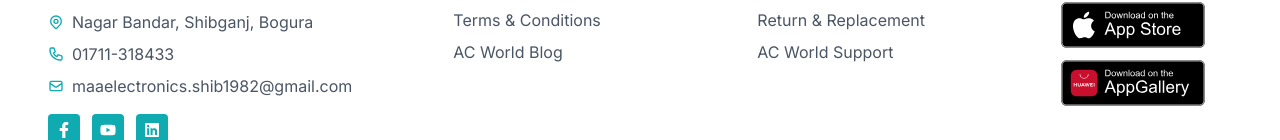
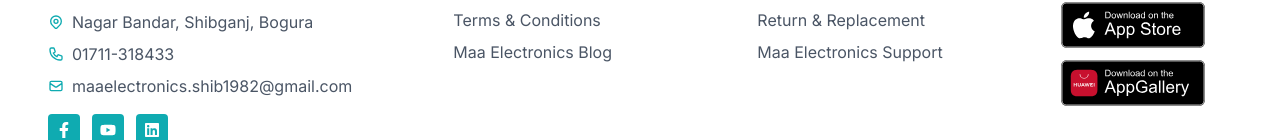
Before and after one commit to iamnafiz10/ma-electronics, a Next.js app: page /user/dashboard in a window 1280 px wide. Shown: the part 1015-1155 px from the top of the page. Built offline with nearby package versions, Linux system fonts and the light colour scheme.

Commit message:
Footer Link added

```diff
--- a/app/(main)/components/Footer.tsx
+++ b/app/(main)/components/Footer.tsx
@@ -50,13 +50,13 @@ function Footer() {
                                 <span className="absolute bottom-0 left-0 w-1/4 border-b-2 border-primary"></span>
                             </h3>
                             <ul className="space-y-2 text-gray-600">
-                                <li><Link href="#" className="hover:text-primary transition-colors">About Us</Link></li>
-                                <li><Link href="#" className="hover:text-primary transition-colors">Privacy
+                                <li><Link href="/about" className="hover:text-primary transition-colors">About Us</Link></li>
+                                <li><Link href="/privacy-policy" className="hover:text-primary transition-colors">Privacy
                                     Policy</Link>
                                 </li>
-                                <li><Link href="#" className="hover:text-primary transition-colors">Terms &
+                                <li><Link href="/terms-and-conditions" className="hover:text-primary transition-colors">Terms &
                                     Conditions</Link></li>
-                                <li><Link href="#" className="hover:text-primary transition-colors">AC World Blog</Link>
+                                <li><Link href="#" className="hover:text-primary transition-colors">Maa Electronics Blog</Link>
                                 </li>
                             </ul>
                         </div>
@@ -72,7 +72,7 @@ function Footer() {
                                 <li><Link href="#" className="hover:text-primary transition-colors">Delivery</Link></li>
                                 <li><Link href="#" className="hover:text-primary transition-colors">Return &
                                     Replacement</Link></li>
-                                <li><Link href="#" className="hover:text-primary transition-colors">AC World
+                                <li><Link href="#" className="hover:text-primary transition-colors">Maa Electronics
                                     Support</Link>
                                 </li>
                             </ul>
--- a/app/(main)/product/[id]/page.tsx
+++ b/app/(main)/product/[id]/page.tsx
@@ -203,7 +203,8 @@ function Page() {
                             <div className="delivery_details mt-6 lg:mt-0 bg-gray-100 py-4 px-6 rounded">
                                 <div className="flex items-center justify-between">
                                     <h5 className="text-[14px] font-semibold">Delivery Options</h5>
-                                    <Link href='/user/dashboard' type='button' className="text-[14px] text-primary hover:underline">
+                                    <Link href='/user/dashboard' type='button'
+                                          className="text-[14px] text-primary hover:underline">
                                         Edit
                                     </Link>
                                 </div>
```
